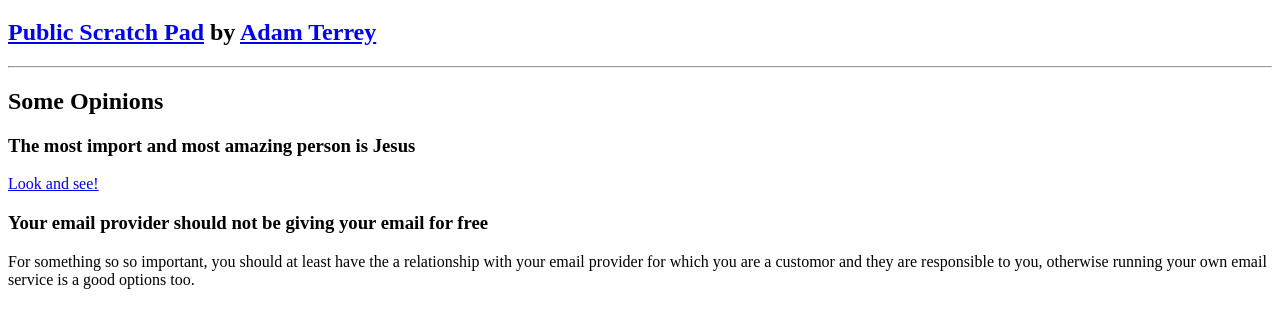
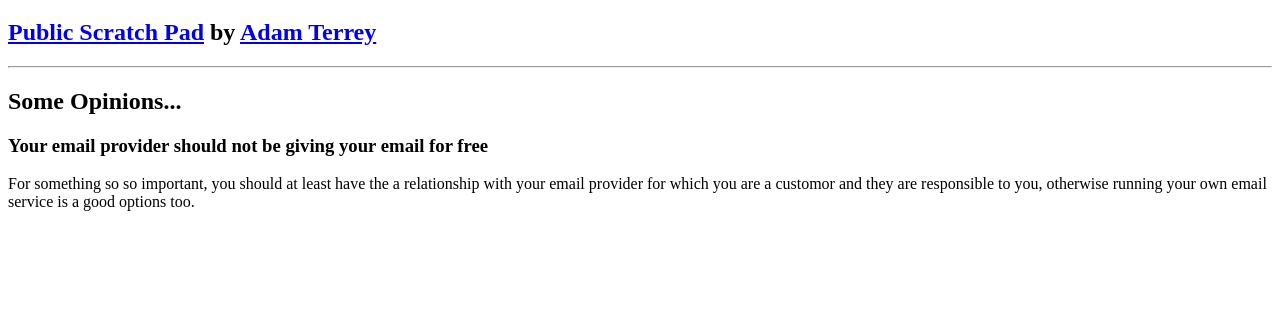
Before and after one commit to arterrey/arterrey.github.com, a plain HTML site: page index.html in a window 1280 px wide. Shown: the part 61-388 px from the top of the page. Drawn offline with Linux system fonts and the light colour scheme.

Commit message:
Update index.html

```diff
--- a/index.html
+++ b/index.html
@@ -18,13 +18,13 @@
       <section>
 
         <h2><a href="scratch-pad">Public Scratch Pad</a> by <a href="adam-terrey">Adam Terrey</a></h2>
+
         <hr/>
-        <h2>Some Opinions</h2>
 
-        <h3>The most import and most amazing person is Jesus</h3>
-        <p><a href="http://www.biblegateway.com/passage/?search=john%201&version=ESVUK">Look and see!</a></p>
+        <h2>Some Opinions...</h2>
 
         <h3>Your email provider should not be giving your email for free</h3>
+
         <p>
           For something so so important, you should at least have the a relationship with your email provider
           for which you are a customor and they are responsible to you, otherwise running your own email service
```
